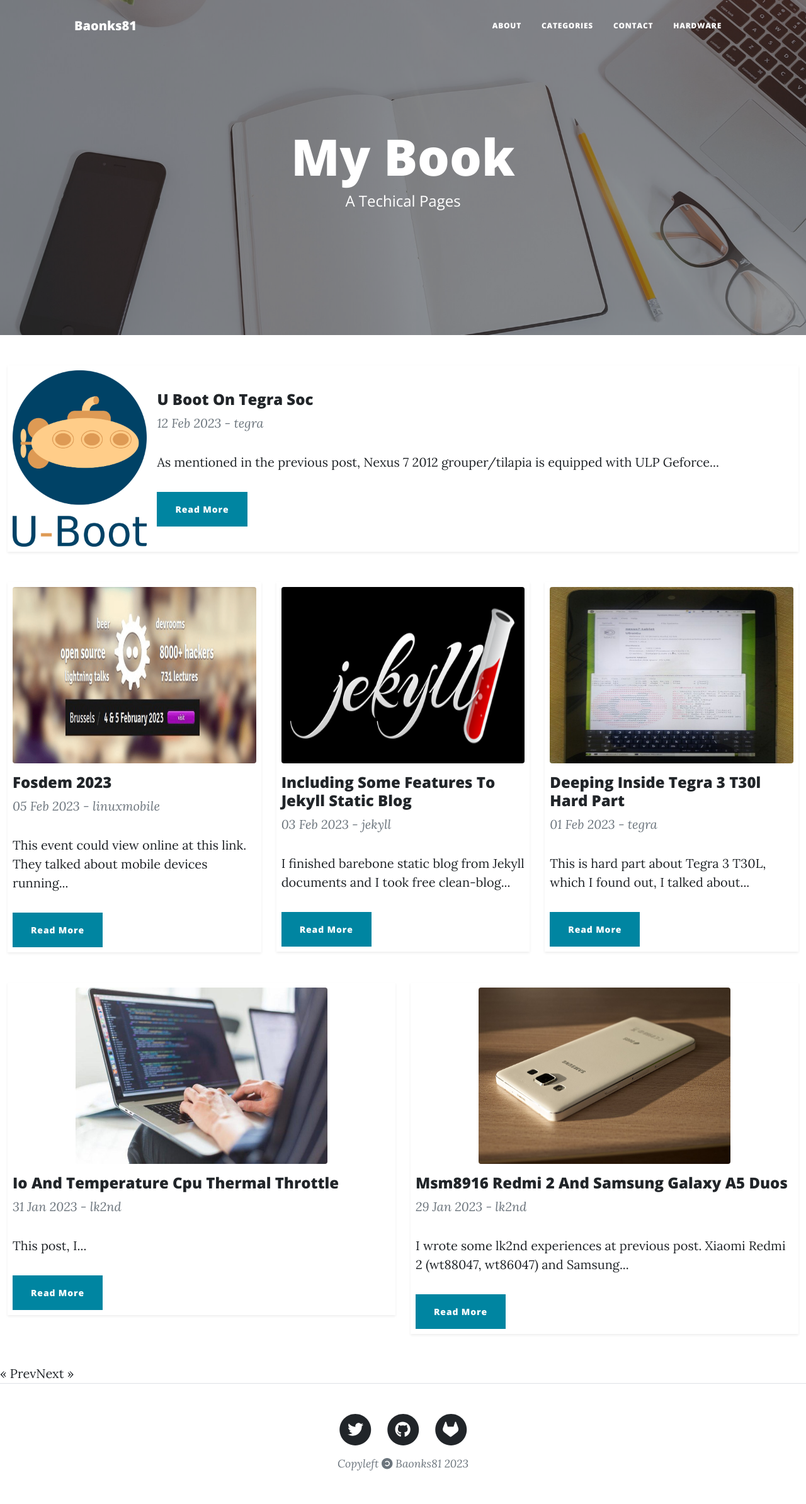
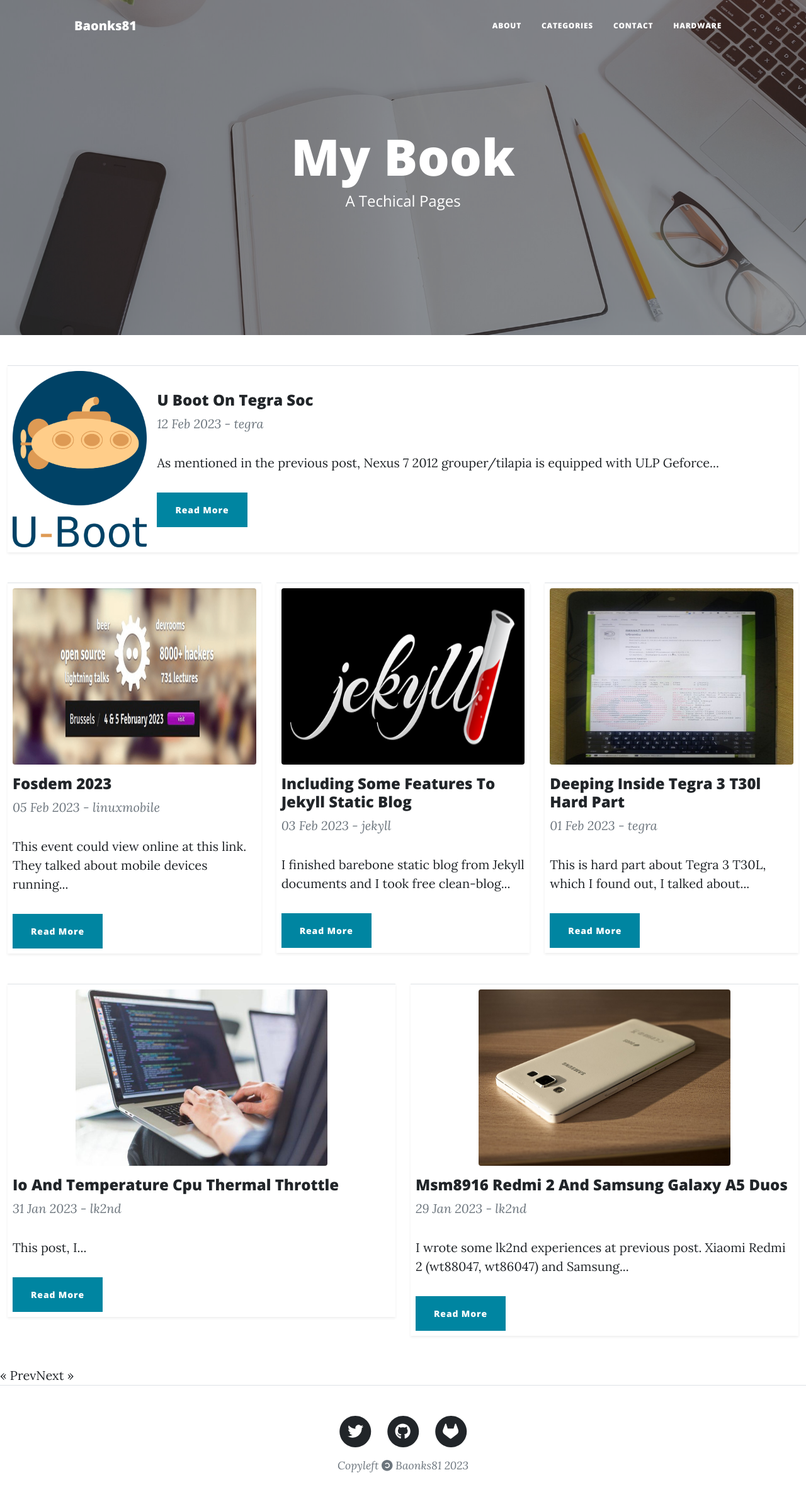
Before and after one commit to Baonks81/baonks81.github.io, a Jekyll site: the page built from index.html, in a window 1280 px wide. Shown: the whole page at 63% size. Built offline with Jekyll 4.4.1, drawn with Linux system fonts in a browser that asks for light colours; nearby versions of some CDN libraries; library files that are not in the unit come from our copies; the list of posts is cut into pages by our own code.

Commit message:
Update index.html

```diff
--- a/index.html
+++ b/index.html
@@ -10,14 +10,14 @@
          {% for post in paginator.posts %}
             {% if forloop.index == 1 %}
                  <div class="col col-12 col-xs-12 col-sm-6 col-md-6 col-lg-12 col-xl-12 col-xxl-12">
-                    <div class="card mb-5 shadow-sm border-top-3 flex-lg-row flex-xl-row flex-xxl-row d-flex align-items-center">
+                    <div class="card mb-5 shadow-sm border-top flex-lg-row flex-xl-row flex-xxl-row d-flex align-items-center">
             {% else %}
                {% if forloop.index > 4 %}
                     <div class="col col-12 col-xs-12 col-sm-6 col-md-6 col-lg-6 col-xl-6 col-xxl-6">
-                       <div class="card mb-5 shadow-sm border-top-3">
+                       <div class="card mb-5 shadow-sm border-top">
                {% else %}
                     <div class="col col-12 col-xs-12 col-sm-6 col-md-6 col-lg-4 col-xl-4 col-xxl-4">
-                       <div class="card mb-5 shadow-sm border-top-3">
+                       <div class="card mb-5 shadow-sm border-top">
                {% endif %}
 
             {% endif %}
```
